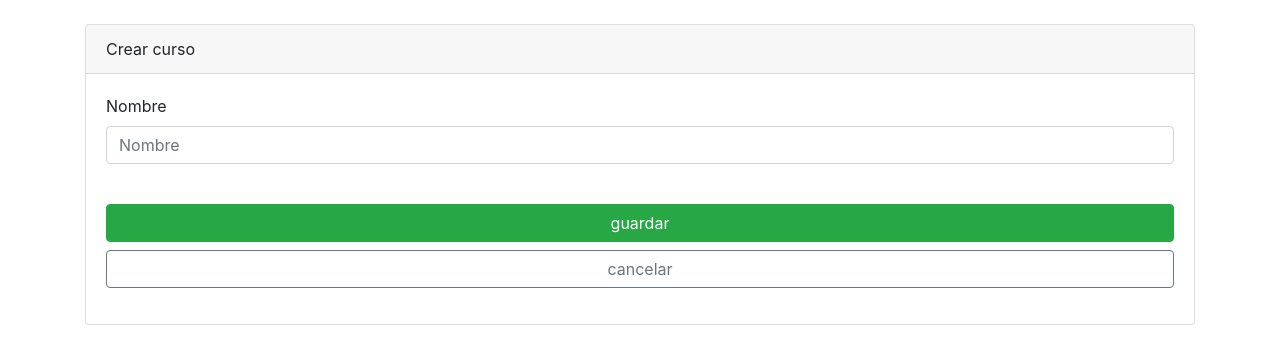
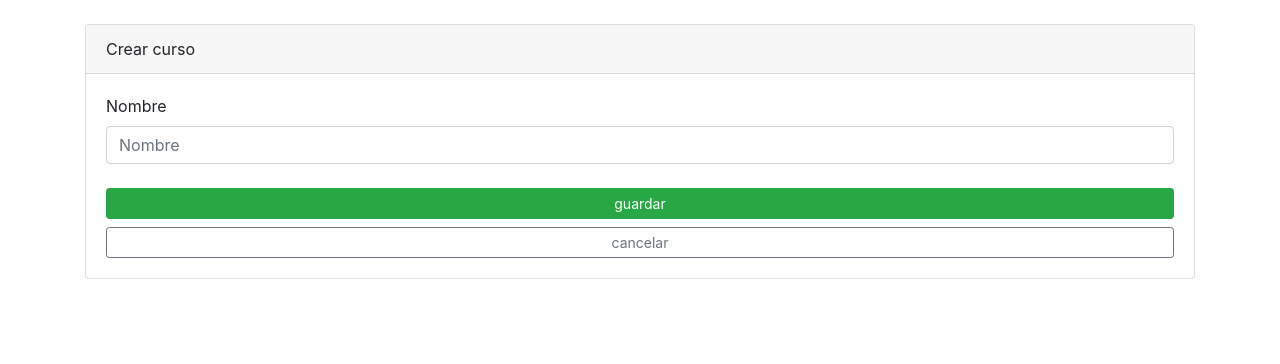
Before and after one commit to Implicari/implicari-backend, a Django app: page /cursos/crear/ in a window 1280 px wide. Shown: the part 125-489 px from the top of the page. Run offline with Django 3.2, Linux system fonts and the light colour scheme; a user stored in the database is signed in; some libraries are stand-ins or nearby versions.

Commit message:
Fixed buttons size, paddings and margins

```diff
--- a/classrooms/templates/classrooms/classroom_detail.html
+++ b/classrooms/templates/classrooms/classroom_detail.html
@@ -59,7 +59,7 @@
 
         {% elif classroom.creator == request.user %}
 
-            <p class="display-4 text-secondary text-center pt-5">
+            <p class="display-4 text-secondary text-center pt-2">
                 <a href="{% url 'post-create' classroom.id %}" class="btn btn-success btn-sm">comenzar</a>
             </p>
 
--- a/classrooms/templates/classrooms/classroom_form.html
+++ b/classrooms/templates/classrooms/classroom_form.html
@@ -35,16 +35,14 @@
 
             {% bootstrap_form form %}
 
-            <br>
-
-            <p>
-                <button class="btn btn-block btn-success">guardar</button>
+            <div class="mt-4">
+                <button class="btn btn-block btn-sm btn-success">guardar</button>
                 {% if classroom %}
-                    <a href="{{ classroom.get_detail_url }}" class="btn btn-block btn-outline-secondary">cancelar</a>
+                    <a href="{{ classroom.get_detail_url }}" class="btn btn-block btn-sm btn-outline-secondary">cancelar</a>
                 {% else %}
-                    <a href="{% url 'classroom-list' %}" class="btn btn-block btn-outline-secondary">cancelar</a>
+                    <a href="{% url 'classroom-list' %}" class="btn btn-block btn-sm btn-outline-secondary">cancelar</a>
                 {% endif %}
-            </p>
+            </div>
         </form>
     </div>
 
--- a/questions/templates/answers/answer_form_content.html
+++ b/questions/templates/answers/answer_form_content.html
@@ -3,7 +3,6 @@
 
 
 <div class="card mt-1">
-    <div class="card-header">Responder</div>
     <form class="card-body py-2 d-flex" method="POST" enctype="multipart/form-data">
 
         {% csrf_token %}
@@ -16,12 +15,12 @@
             {% endthumbnail %}
         </div>
 
-        <div class="pl-2">
+        <div class="pl-2 w-100">
             <p class="mb-2"><small class="font-weight-bold">{{ request.user }}</small></p>
 
             {% bootstrap_form form show_label=False %}
 
-            <button class="btn btn-block btn-outline-success">responder</button>
+            <button class="btn btn-block btn-sm btn-outline-success">responder</button>
         </div>
 
     </form>
```
Also changed, not shown: parents/templates/parents/parent_form.html (+4 -6 lines), posts/templates/posts/post_form.html (+4 -6 lines), questions/templates/questions/question_form.html (+4 -6 lines), students/templates/students/student_form.html (+5 -7 lines).
